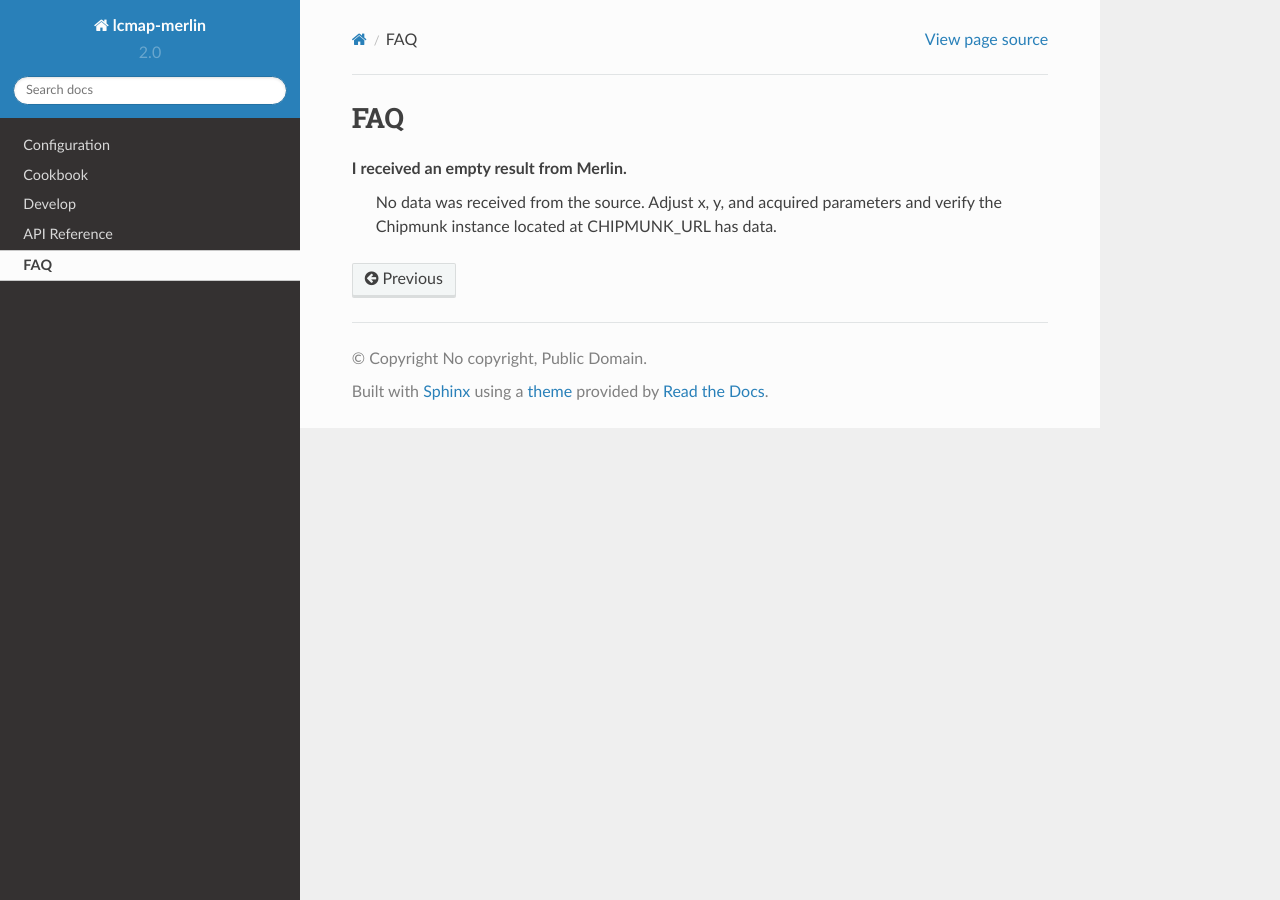
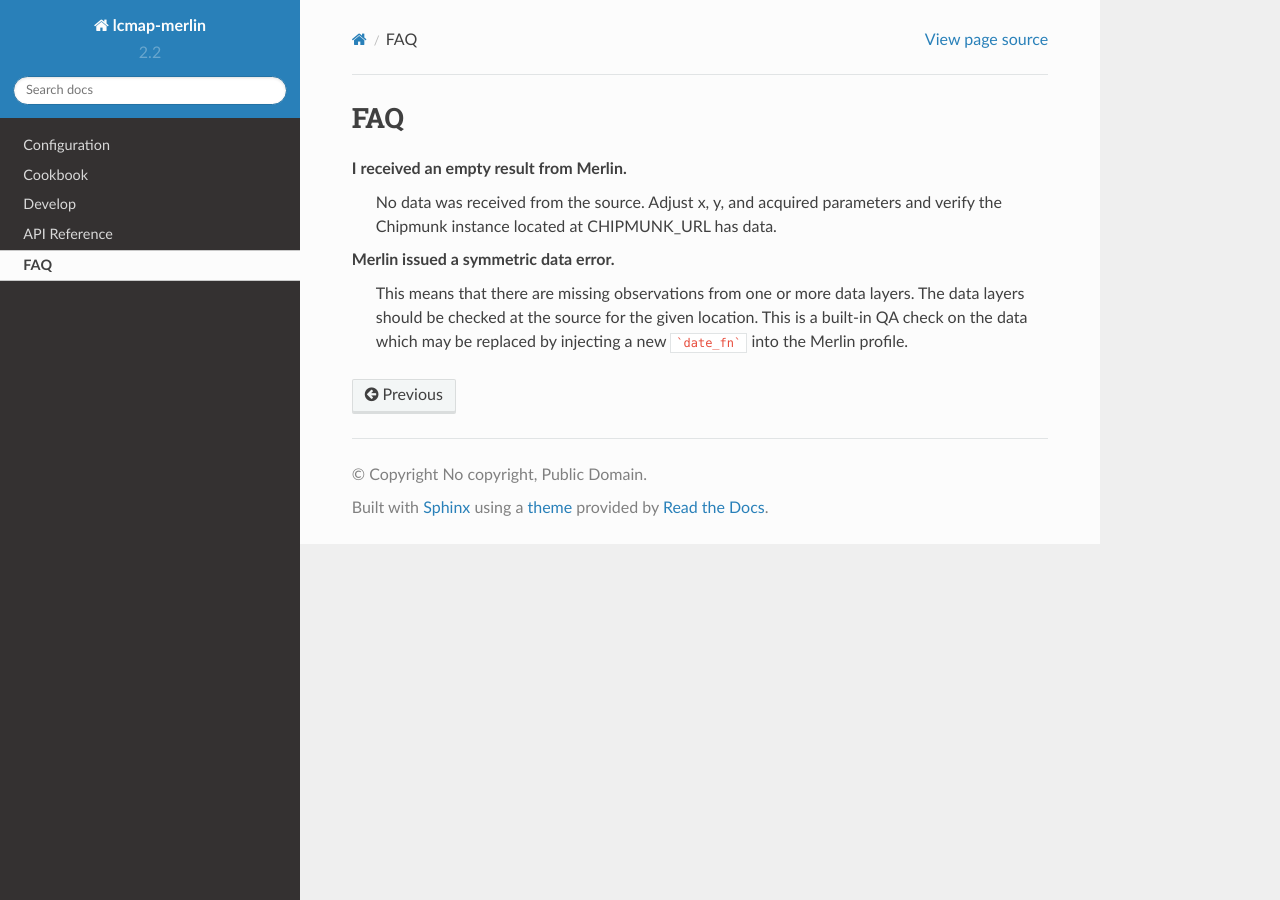
Before and after one commit to USGS-EROS/lcmap-merlin, a Sphinx documentation site: the page built from docs/source/faq.rst, in a window 1280 px wide. Built offline with Sphinx 7.4.7 and the Read the Docs theme 2.0.0, drawn with Linux system fonts in a browser that asks for light colours; formulas are drawn with MathJax 3.

Commit message:
removed dangling test from test_functions, added faq for symmetry errors, updated versioning in conf.py

````diff
--- a/docs/source/conf.py
+++ b/docs/source/conf.py
@@ -61,10 +61,10 @@ author = 'USGS EROS LCMAP'
 # built documents.
 #
 # The short X.Y version.
-version = '2.0'
+version = '2.2'
 
 # The full version, including alpha/beta/rc tags.
-release = '2.0'
+release = '2.2'
 
 # The language for content autogenerated by Sphinx. Refer to documentation
 # for a list of supported languages.
--- a/docs/source/faq.rst
+++ b/docs/source/faq.rst
@@ -3,3 +3,6 @@ FAQ
 
 I received an empty result from Merlin.
  No data was received from the source.  Adjust x, y, and acquired parameters and verify the Chipmunk instance located at CHIPMUNK_URL has data.
+
+Merlin issued a symmetric data error.
+ This means that there are missing observations from one or more data layers.  The data layers should be checked at the source for the given location.  This is a built-in QA check on the data which may be replaced by injecting a new ```date_fn``` into the Merlin profile.
````
Also changed, not shown: 1 other file.
